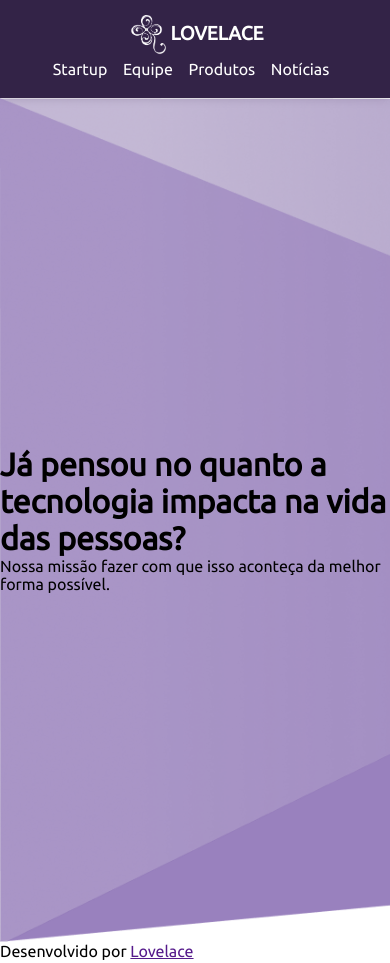
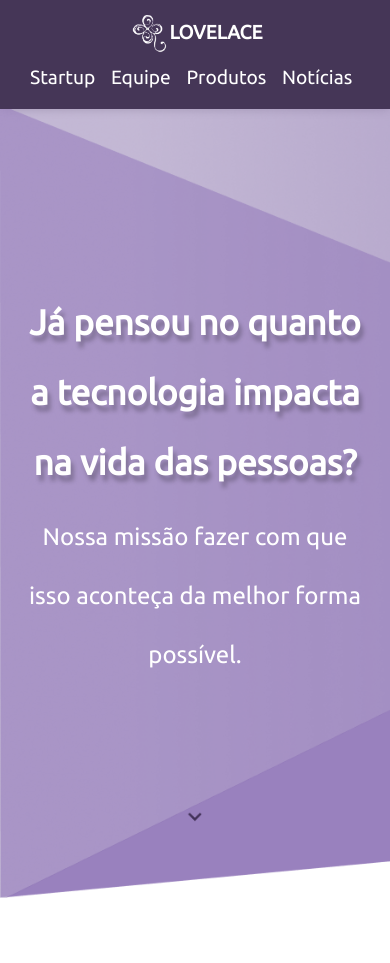
Before and after one commit to vicnuel/Lovelace, a plain HTML site: page index.html in a window 390 px wide. Shown: the top 963 px of the page. Drawn offline with Linux system fonts and the light colour scheme.

Commit message:
add v1 - parte 1

```diff
--- a/index.html
+++ b/index.html
@@ -33,8 +33,16 @@
                 <p>Nossa missão fazer com que isso aconteça da melhor forma possível.</p>
             </div>
 
+            <img src="./img/biglogo.png" alt="Lovelace Technology">
+
+            <!-- seta animada -->
+            <div id="arrowScroll">
+
+            </div>
+
         </div>
         <div id="footer">
+            <br><br><br><br><br><br><br><br>
             <p>Desenvolvido por <a href="">Lovelace</a></p>
         </div>
     </div>
--- a/style.css
+++ b/style.css
@@ -20,7 +20,8 @@ body::-webkit-scrollbar {
 #header{
     width: 100%;
     height: auto;
-    background: #332347;
+    padding: 0.5% 0 0.5% 0;
+    background: #332347e8;
     box-shadow: 0 0 10px rgba(0,0,0,0.2);
     display: flex;
     align-items: center;
@@ -37,13 +38,13 @@ body::-webkit-scrollbar {
 }
 
 #header img{
-    width: 5vh;
+    height: 4.8vh;
 
 }
 
 #header h1{
     font-size: 1.2rem;
-    margin: 0 0 0 0.5vw;
+    margin: 0 0 0 0.5%;
     padding: 0;
 }
 
@@ -59,11 +60,11 @@ body::-webkit-scrollbar {
 
 #menu ul li{
     margin: 0 0.5vw;
-    font-size: 1rem;
+    font-size: 1.2rem;
 }
 
 #menu ul li a{
-    border-bottom: 2px solid #332347;
+    border-bottom: 2px solid transparent;
 }
 
 #menu ul li a:hover{
@@ -71,27 +72,171 @@ body::-webkit-scrollbar {
 }
 
 #main{
-    width: 100vw;
-    height: 100vh;
+    width: 100%;
+    height: 94%;
     display: flex;
     align-items: center;
     background-image: url(./img/background.png);
     background-size: cover;
+    background-position-y: -0.5vh;
     background-repeat: no-repeat;
+}
+
+#title {
+    color: #fff;
+    font-style: normal;
+    margin-left: 5%;
+    margin-bottom: 5%;
+    width: 50%;
+  }
+
+  #title h1{
+    font-weight: 700;
+    font-size: 4vw;
+    line-height: 80px;
+    text-shadow: 3px 6px 4px rgba(0, 0, 0, 0.25);
+  }
+
+  #title p {
+    font-weight: 400;
+    font-size: 3vw;
+    line-height: 69px;
+  }
+
+  #main img {
+    margin: 0 0 15vh 15%;
+    width: 20%;
+  }
+
+  #arrowScroll {
+    /* fixar em baixo */
+    position: absolute;
+    bottom: 1%;
+    left: 50%;
+    transform: translateX(-50%);
+
+    width: 7%;
+    height: 7%;
+    background-image: url(./img/arrowDown.png);
+    background-size: contain;
+    background-position: center;
+    background-repeat: no-repeat;
+
+    animation: arrowScroll 1s infinite ease-in-out alternate;
+
+  }
+
+    @keyframes arrowScroll {
+        0% {
+            bottom: 2%;
+        }
+        100% {
+            bottom: 0;
+        }
+    }
+
+@media screen and (max-width: 1100px) {
+    #main img {
+        margin: 0 0 10vh 10%;
+        width: 30%;
+    }
+}
+
+@media screen and (max-width: 915px) {
+
+    #main img{
+        display:none;
+    }
+
+    #title {
+        width: 90%;
+        text-align: center;
+        margin: auto;
+    }
+
+    #title h1{
+        font-size: 9vw;
+        line-height: 80px;
+    }
+
+    #title p {
+        margin-top: 3%;
+        font-size: 5vw;
+        line-height: 69px;
+    }
+}
+
+@media screen and (max-width: 820px) {
+
+
+    #main{
+        flex-direction: column;
+        justify-content: flex-start;
+        align-items: flex-start;
+        height: 94%;
+    }
+
+    #title {
+        width: 90%;
+        margin: auto;
+        text-align: center;
+        /* transform: translateY(-5%); */
+    }
+
+    #title p {
+        font-size: 1.5em;
+        line-height: 69px;
+    }
 }
 
 @media screen and (max-width: 500px){
     #header {
+        height: auto;
         flex-direction: column;
         justify-content: center;
         align-items: center;
         padding-top: 1.5vh;
         padding-bottom: 1.5vh;
     }
+
+    #menu{
+        margin-top:2%;
+    }
+
+    #menu ul{
+        justify-content: space-between;
+
+    }
+
     #header a{
          margin: 0 0 0.6vh 0;
     }
+
     #menu ul li{
         margin: 0 4vw 0 0;
     }
+
+    #title{
+        transform: translateY(-5%);
     }
+
+    #title h1{
+        line-height: 70px;
+    }
+
+    #title p {
+        line-height: 59px;
+    }
+}
+
+@media screen and (max-width: 378px){
+    #title h1{
+        font-size: 10vw;
+        line-height: 60px;
+    }
+
+    #title p {
+        font-size: 1.5em;
+        line-height: 40px;
+    }
+}
```
Also changed, not shown: biglogo.png (deleted), img/arrowDown.png (added). Lines whose indentation alone changed are shown as unchanged.
